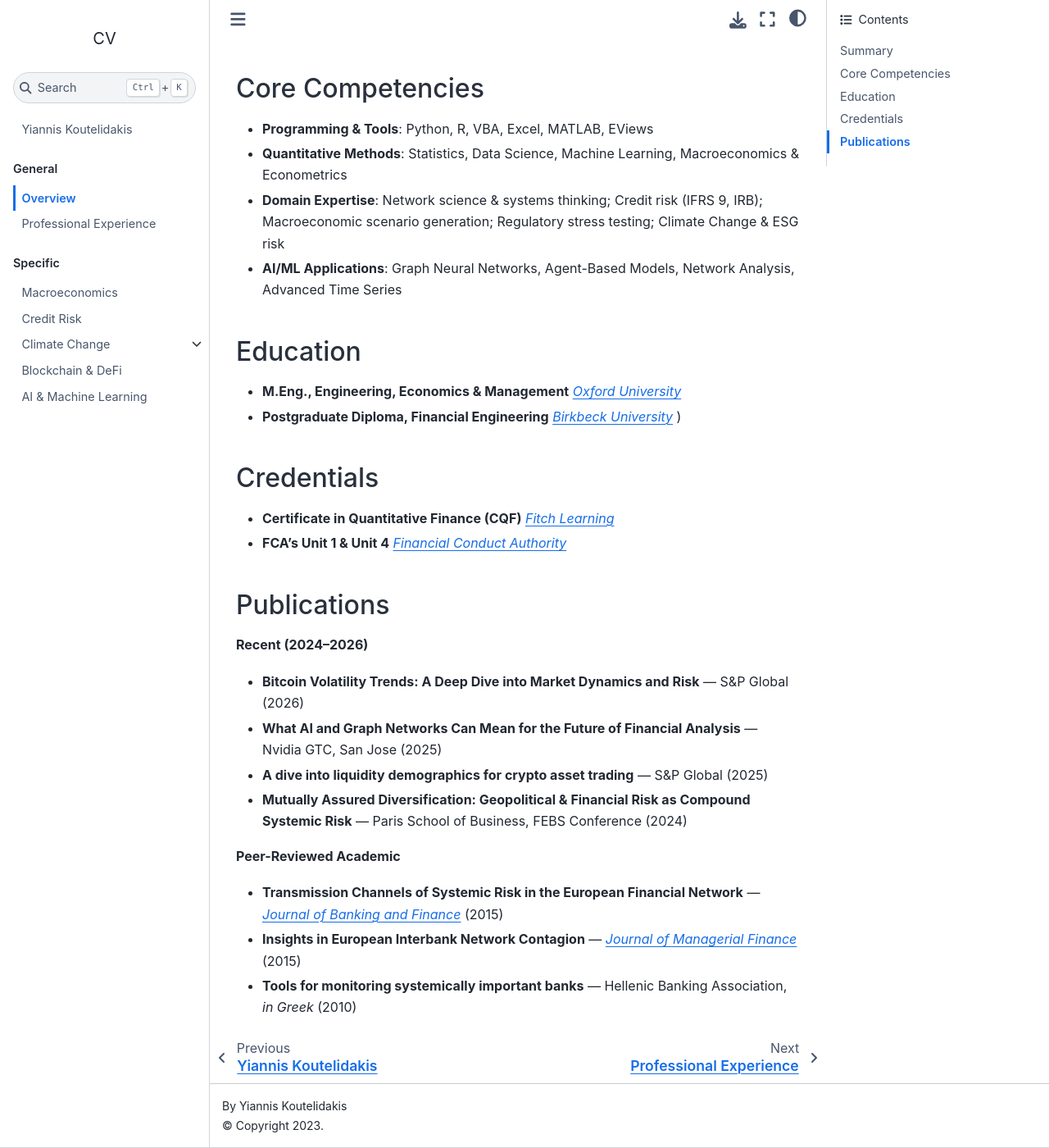
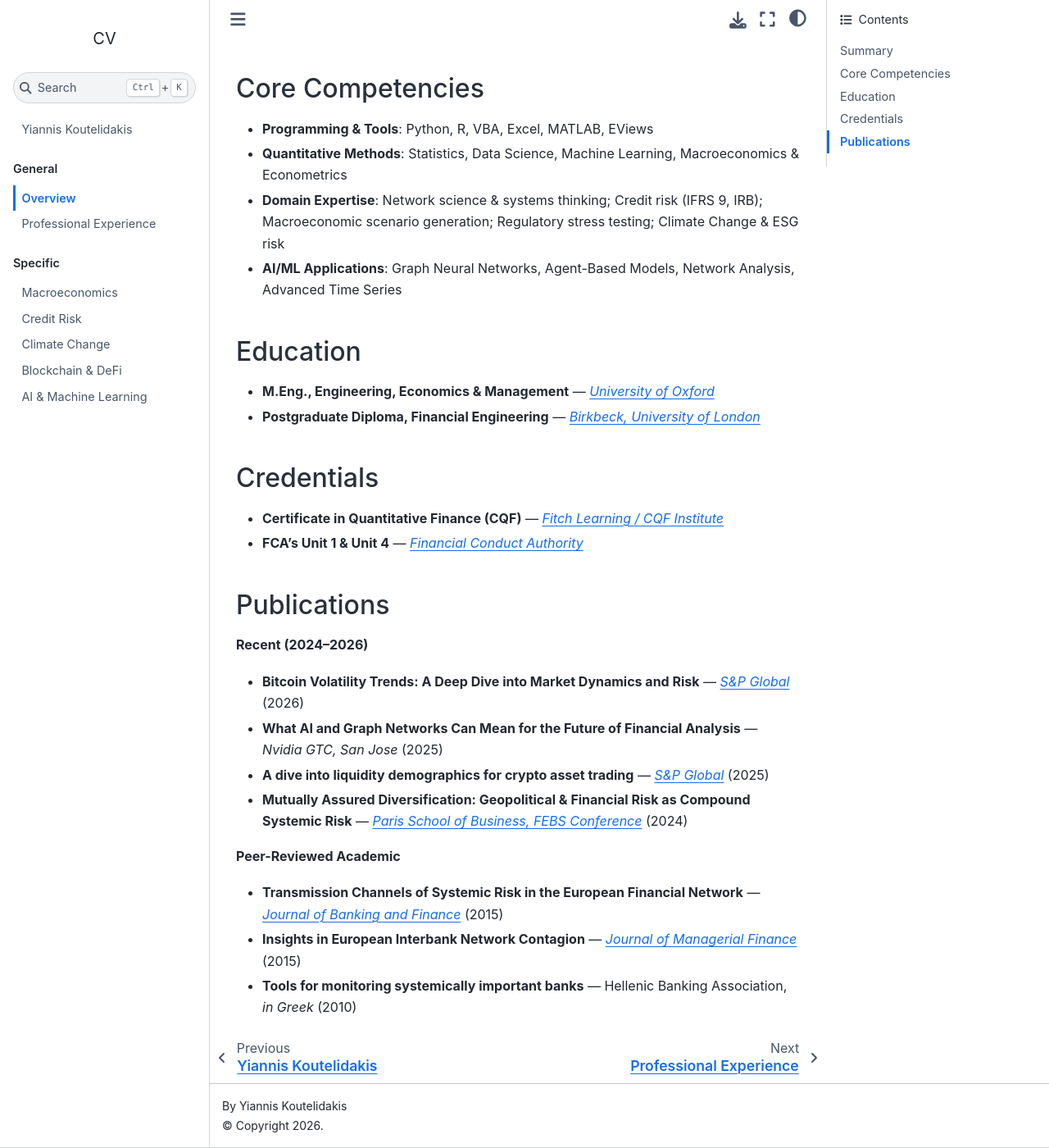
Before and after one commit to ykoutelidakis/CV, a Jupyter Book: the page built from Overview.md, in a window 1280 px wide and 1400 px high, scrolled down 407 px. Shown: the whole window at 82% size. Built offline with Jupyter Book 1.0.4 settings and Sphinx 7.4.7 and the Sphinx Book theme 1.1.4, drawn with Linux system fonts in a browser that asks for light colours.

Commit message:
Add publication links, S&P crypto/climate research; clean up Climate; set copyright 2026
- Overview: add links to S&P crypto papers, FEBS conference; fix education links/typo
- Blockchain: add S&P liquidity demographics and Bitcoin volatility research with links
- Climate: add S&P climate scenarios research section
- Remove unused Regulatory Requirement and Data Gaps & Solutions sections (CLM_1/2/3)
- Set footer copyright to 2026

Co-Authored-By: Claude Opus 4.8 <noreply@anthropic.com>

```diff
--- a/Overview.md
+++ b/Overview.md
@@ -13,21 +13,21 @@ Accomplished quantitative economist with nearly 20 years’ experience applying
 
 ## Education
 
-- **M.Eng., Engineering, Economics & Management** [*Oxford University*](https://www.ox.ac.uk/)
-- **Postgraduate Diploma, Financial Engineering** [*Birkbeck University*](https://www.bbk.ac.uk/)
-)
+- **M.Eng., Engineering, Economics & Management** — [*University of Oxford*](https://www.ox.ac.uk/)
+- **Postgraduate Diploma, Financial Engineering** — [*Birkbeck, University of London*](https://www.bbk.ac.uk/)
+
 ## Credentials
 
-- **Certificate in Quantitative Finance (CQF)** [*Fitch Learning*](https://www.fitchlearning.com/)
-- **FCA’s Unit 1 & Unit 4** [*Financial Conduct Authority*](https://www.fca.org.uk/)
+- **Certificate in Quantitative Finance (CQF)** — [*Fitch Learning / CQF Institute*](https://www.cqf.com/)
+- **FCA’s Unit 1 & Unit 4** — [*Financial Conduct Authority*](https://www.fca.org.uk/)
 
 ## Publications
 
 **Recent (2024–2026)**
-- **Bitcoin Volatility Trends: A Deep Dive into Market Dynamics and Risk** — S&P Global (2026)
-- **What AI and Graph Networks Can Mean for the Future of Financial Analysis** — Nvidia GTC, San Jose (2025)
-- **A dive into liquidity demographics for crypto asset trading** — S&P Global (2025)
-- **Mutually Assured Diversification: Geopolitical & Financial Risk as Compound Systemic Risk** — Paris School of Business, FEBS Conference (2024)
+- **Bitcoin Volatility Trends: A Deep Dive into Market Dynamics and Risk** — [*S&P Global*](https://www.spglobal.com/en/research-insights/special-reports/bitcoin-volatility-trends-deep-dive) (2026)
+- **What AI and Graph Networks Can Mean for the Future of Financial Analysis** — *Nvidia GTC, San Jose* (2025)
+- **A dive into liquidity demographics for crypto asset trading** — [*S&P Global*](https://www.spglobal.com/en/research-insights/special-reports/liquidity-demographics-for-crypto-asset-trading) (2025)
+- **Mutually Assured Diversification: Geopolitical & Financial Risk as Compound Systemic Risk** — [*Paris School of Business, FEBS Conference*](https://febs2024.sciencesconf.org/) (2024)
 
 **Peer-Reviewed Academic**
 - **Transmission Channels of Systemic Risk in the European Financial Network** — [*Journal of Banking and Finance*](https://www.sciencedirect.com/science/article/abs/pii/S0378426615000989) (2015)
--- a/_config.yml
+++ b/_config.yml
@@ -12,3 +12,8 @@ execute:
 repository: ykoutelidakis/CV
 url: https://ykoutelidakis.github.io/CV
 baseurl: /CV/
+
+# Copyright / footer
+sphinx:
+  config:
+    copyright: "2026"
--- a/_toc.yml
+++ b/_toc.yml
@@ -12,8 +12,5 @@ parts:
   - file: Macro
   - file: Credit
   - file: Climate
-    sections:
-    - file: CLM_2
-    - file: CLM_3
   - file: Blockchain
   - file: AI_ML
```
Also changed, not shown: Blockchain.md (+16 -3 lines), CLM_1.md (deleted, +0 -25 lines), CLM_2.md (deleted, +0 -23 lines), CLM_3.md (deleted, +0 -87 lines), Climate.md (+6 -0 lines).
